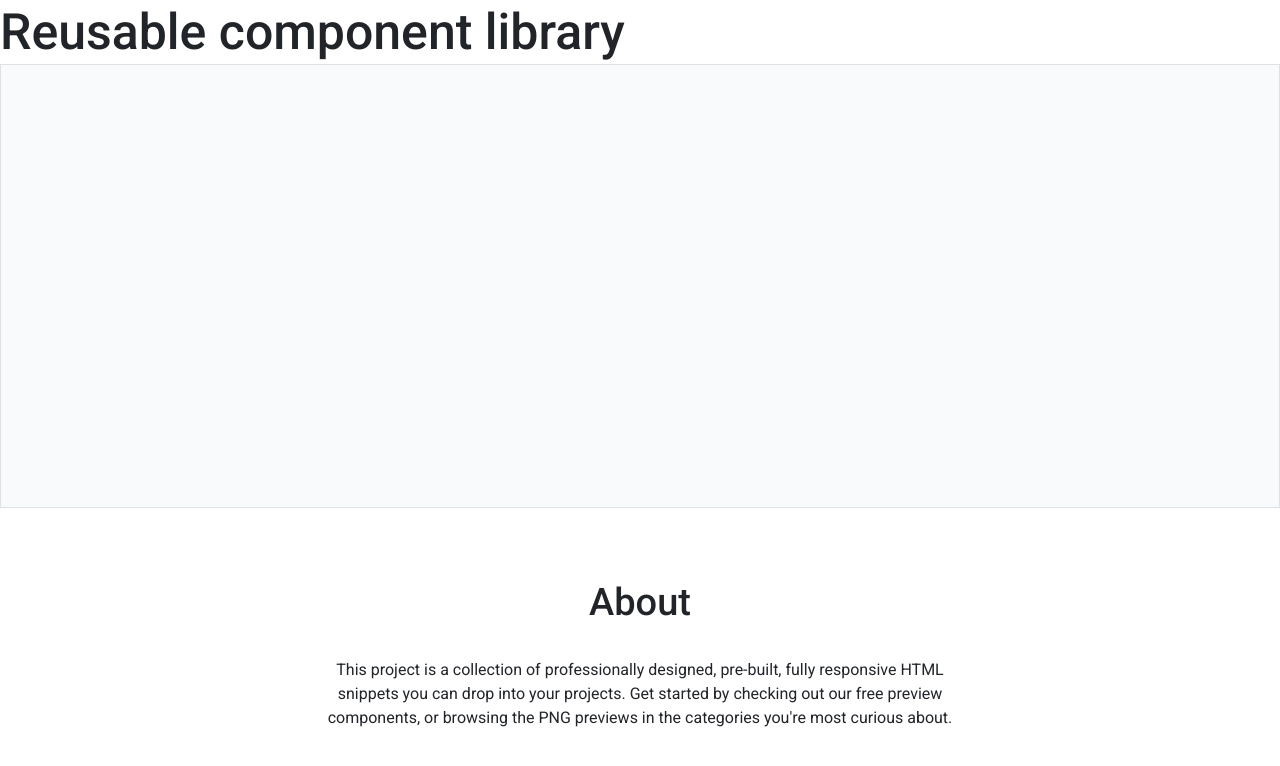
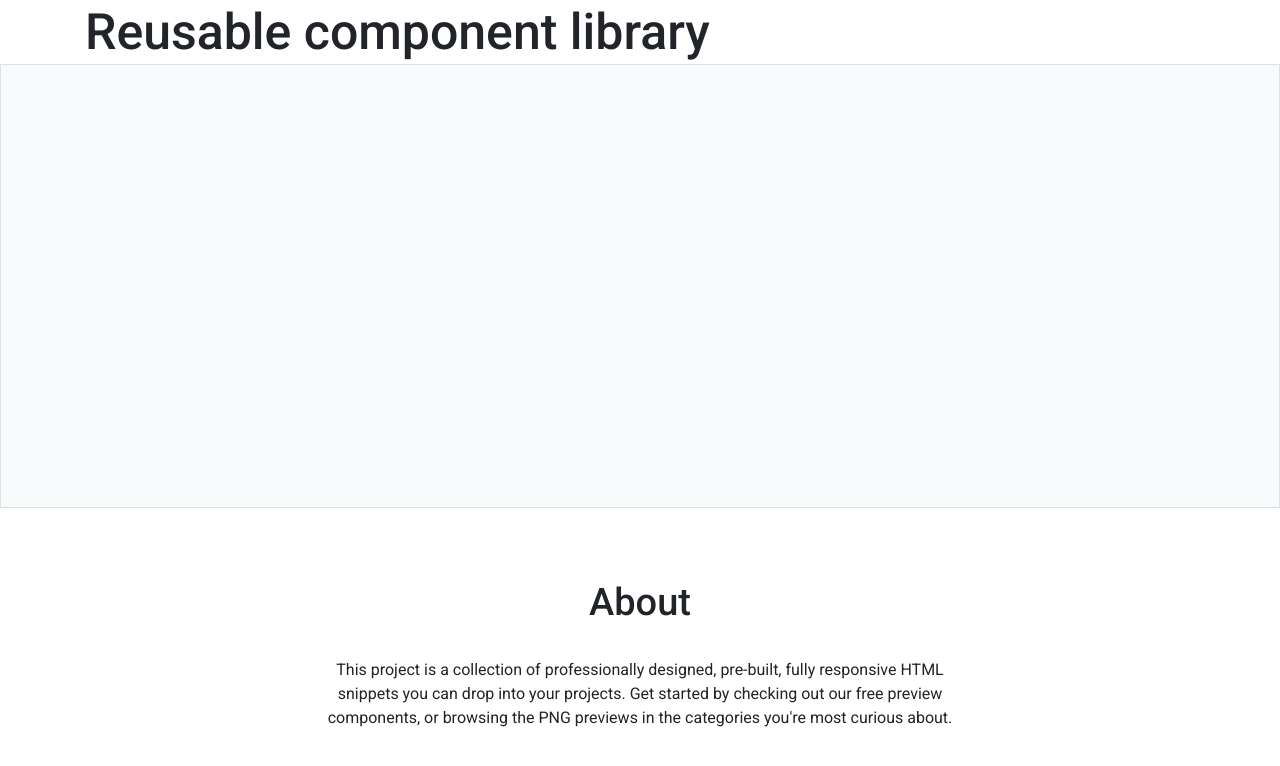
Before and after one commit to vpetrenko90/htmlcss-20210916_vika-petrenko, a website: page index.html in a window 1280 px wide. Drawn offline with nearby package versions, Linux system fonts and the light colour scheme.

Commit message:
feature(lecture-1): fix layout main content width

```diff
--- a/components/page/index.css
+++ b/components/page/index.css
@@ -3,3 +3,7 @@
     display: flex;
     flex-direction: column;
 }
+.page__box {
+    width: 1110px;
+    margin: 0 auto;
+}
--- a/index.html
+++ b/index.html
@@ -13,9 +13,13 @@
     <body>
         <div class="page">
             <header class="header">
-                <h1 class="header__title">Reusable component library</h1>
+                <div class="page__box">
+                    <h1 class="header__title">Reusable component library</h1>
+                </div>
             </header>
             <main class="preview">
+                <div class="page__box">
+                </div>
             </main>
             <footer class="footer">
                 <h2 class="footer__title">About</h2>
```
